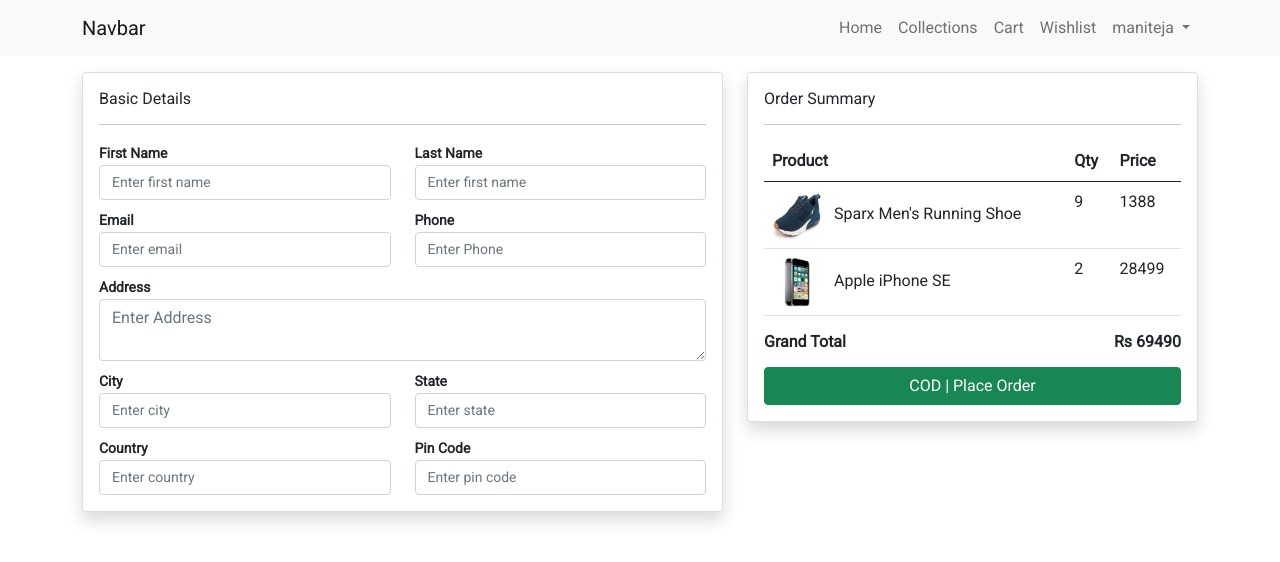
After one commit to katammaniteja/Go-Cart, a Django app: page /checkout in a window 1280 px wide. The commit adds this page. Shown: the top 562 px of the page. Run offline with Django 3.2, Linux system fonts and the light colour scheme; a user stored in the database is signed in; data comes from the database, SQL or seed files in the repository; both versions use the stored data as it was after the commit; some libraries are stand-ins or nearby versions.

Commit message:
changes added

```diff
--- a/static/css/style.css
+++ b/static/css/style.css
@@ -22,3 +22,10 @@ a {
     display: none;
   }
 } */
+.checkoutform label{
+  font-size: 14px;
+  font-weight: 600;
+}
+.checkoutform input{
+  font-size: 14px;
+}
--- /dev/null
+++ b/store/controller/checkout.py
@@ -0,0 +1,17 @@
+from django.shortcuts import render,HttpResponseRedirect,redirect
+from django.urls import reverse
+from django.contrib import messages
+from store.models import Products,Cart
+
+def index(request):
+    rawcart=Cart.objects.filter(user=request.user)
+    for item in rawcart:
+        if item.product_qty>item.product.quantity:
+            Cart.objects.delete(id=item.id)
+    cartitems=Cart.objects.filter(user=request.user)
+    total_price=0
+    for item in cartitems:
+        total_price+=item.product.selling_price*item.product_qty
+
+    context={'cartitems':cartitems,'total_price':total_price}
+    return render(request,'store/checkout.html',context)
--- a/store/models.py
+++ b/store/models.py
@@ -57,3 +57,31 @@ class Wishlist(models.Model):
     user=models.ForeignKey(User, on_delete=models.CASCADE)
     product=models.ForeignKey(Products, on_delete=models.CASCADE)
     created_at=models.DateTimeField(auto_now_add=True)
+
+class Order(models.Model):
+    user=models.ForeignKey(User, on_delete=models.CASCADE)
+    fname=models.CharField(max_length=150,null=False)
+    lname=models.CharField(max_length=150,null=False)
+    email=models.CharField(max_length=150,null=False)
+    phone=models.CharField(max_length=150,null=False)
+    address=models.TextField(null=False)
+    city=models.CharField(max_length=150,null=False)
+    state=models.CharField(max_length=150,null=False)
+    country=models.CharField(max_length=150,null=False)
+    pincode=models.CharField(max_length=150,null=False)
+    total_price=models.FloatField(null=False)
+    payment_mode=models.CharField(max_length=150,null=False)
+    payment_id=models.CharField(max_length=250,null=True)
+    orderstatuses=(
+        ("Pending","Pending"),
+        ("Out for shipping","Out for shipping"),
+        ("Delivered","Delivered")
+    )
+    status=models.CharField(max_length=150,choices=orderstatuses,default="Pending")
+    message=models.TextField(null=True)
+    tracking_no=models.CharField(max_length=150,null=True)
+    created_at=models.DateTimeField(auto_now_add=True)
+    updated_at=models.DateTimeField(auto_now=True)
+
+    def __str__(self):
+        return '{} - {}'.format(self.id,self.tracking_no)
--- a/store/templates/store/cart.html
+++ b/store/templates/store/cart.html
@@ -36,11 +36,10 @@
                                 <button class="btn btn-danger delete-cart-item"><i class="fa fa-trash"> Remove</i></button>
                             </div>
                         </div>
-                        {% if not forloop.last %}
                         <hr>
-                        {% endif %}
 
                         {% endfor %}
+                        <a href="{% url 'checkout' %}" class="btn btn-outline-success float-end">Checkout</a>
                         {% else %}
                         <h4 class="text-center">Your cart is empty</h4>
                         {% endif %}
--- /dev/null
+++ b/store/templates/store/checkout.html
@@ -0,0 +1,94 @@
+{% extends 'store/layouts/main.html' %}
+{% block content %}
+
+<div class="container mt-3">
+    <div class="row">
+        <div class="col-md-7 ">
+            <div class="card shadow checkoutform">
+                <div class="card-body">
+                    <h6>Basic Details</h6>
+                    <hr>
+                    <div class="row">
+                        <div class="col-md-6">
+                            <label for="">First Name</label>
+                            <input type="text" class="form-control" placeholder="Enter first name">
+                        </div>
+                        <div class="col-md-6">
+                            <label for="">Last Name</label>
+                            <input type="text" class="form-control" placeholder="Enter first name">
+                        </div>
+                        <div class="col-md-6 mt-2">
+                            <label for="">Email</label>
+                            <input type="email" class="form-control" placeholder="Enter email">
+                        </div>
+                        <div class="col-md-6 mt-2">
+                            <label for="">Phone</label>
+                            <input type="text" class="form-control" placeholder="Enter Phone">
+                        </div>
+                        <div class="col-md-12 mt-2">
+                            <label for="">Address</label>
+                            <textarea type="text" class="form-control" placeholder="Enter Address"></textarea>
+                        </div>
+                        <div class="col-md-6 mt-2">
+                            <label for="">City</label>
+                            <input type="text" class="form-control" placeholder="Enter city">
+                        </div>
+                        <div class="col-md-6 mt-2">
+                            <label for="">State</label>
+                            <input type="text" class="form-control" placeholder="Enter state">
+                        </div>
+                        <div class="col-md-6 mt-2">
+                            <label for="">Country</label>
+                            <input type="text" class="form-control" placeholder="Enter country">
+                        </div>
+                        <div class="col-md-6 mt-2">
+                            <label for="">Pin Code</label>
+                            <input type="text" class="form-control" placeholder="Enter pin code">
+                        </div>
+                    </div>
+                </div>
+            </div>
+        </div>
+        <div class="col-md-5">
+            <div class="card shadow">
+                <div class="card-body">
+                    <h6>Order Summary</h6>
+                    <hr>
+                    {% if cartitems %}
+                    <table class="table table-stripeds table-bordereds">
+                        <thead>
+                            <tr>
+                                <th>Product</th>
+                                <th>Qty</th>
+                                <th>Price</th>
+                            </tr>
+                        </thead>
+                        <tbody>
+                            {% for item in cartitems %}
+                            <tr>
+                                <td>
+                                    <img src="{{ item.product.product_image.url }}" class="me-2" height="50px" width="50px" alt="">
+                                    {{item.product.name}}
+                                </td>
+                                <td>{{item.product_qty}}</td>
+                                <td>{{item.product.selling_price| stringformat:'d'}}</td>
+                            </tr>
+                            {% endfor %}
+                        </tbody>
+                    </table>
+                    <h6 class="fw-bold">Grand Total
+                        <span class="float-end">Rs {{total_price| stringformat:'d'}}</span>
+                    </h6>
+                    <div class="mt-3">
+                        <a href="" class="btn btn-success w-100">COD | Place Order</a>
+                    </div>
+
+                    {% else %}
+                        <h4>Your cart is empty</h4>
+                    {% endif %}
+                </div>
+            </div>
+        </div>
+    </div>
+</div>
+{% endblock %}
--- a/store/templates/store/collections.html
+++ b/store/templates/store/collections.html
@@ -24,7 +24,6 @@
                                 <br>
                                 <h4 class="text-center" style="color: black;">{{item.name}}</h4>
                             </div>
-
                         </div>
                     </a>
                 </div>
--- a/store/urls.py
+++ b/store/urls.py
@@ -1,7 +1,7 @@
 from django.urls import path
 from . import views
 
-from store.controller import authview,cart,wishlist
+from store.controller import authview,cart,wishlist,checkout
 
 urlpatterns=[
     path('',views.home,name='home'),
@@ -20,5 +20,7 @@ urlpatterns=[
 
     path('wishlist',wishlist.index,name='wishlist'),
     path('add-to-wishlist',wishlist.addtowishlist,name="addtowishlist"),
-    path('delete-wishlist-item',wishlist.deletewishitem,name="deletewishlistitem")
+    path('delete-wishlist-item',wishlist.deletewishitem,name="deletewishlistitem"),
+
+    path('checkout',checkout.index,name='checkout')
 ]
```
Also changed, not shown: db.sqlite3.
